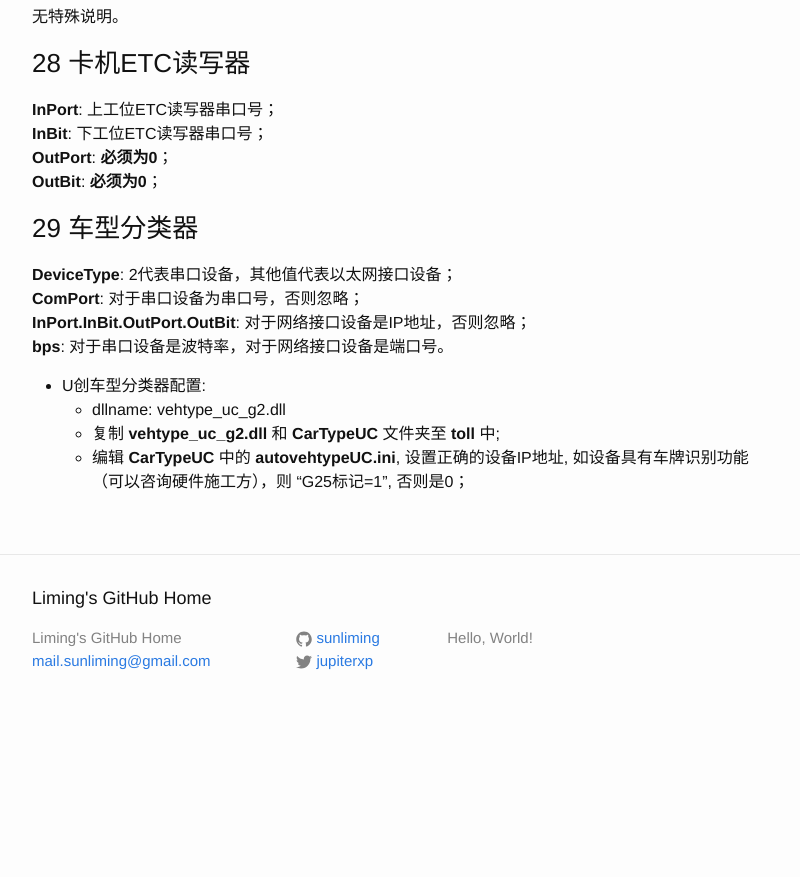
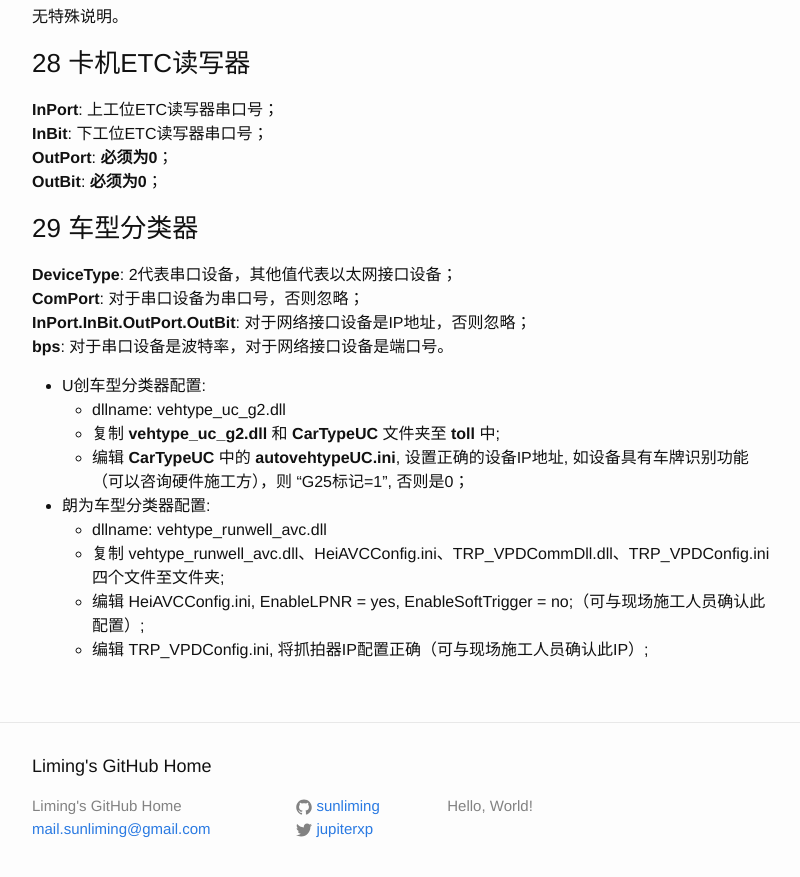
Before and after one commit to sunliming/sunliming.github.io, a Jekyll site: the page built from _posts/2016-07-27-device-list-manual.markdown, in a window 1280 px wide and 900 px high, scrolled down 3096 px. Shown: the top 877 px of the window, without its empty margins (238-1038 px from the left). Built offline with Jekyll 4.4.1, drawn with Linux system fonts in a browser that asks for light colours; before the commit the page ends 3828 px from its top, so only the background shows below that; some of the changed text lies outside the part shown.

Commit message:
增加朗为车型分类器的配置说明

```diff
--- a/_posts/2016-07-27-device-list-manual.markdown
+++ b/_posts/2016-07-27-device-list-manual.markdown
@@ -143,3 +143,8 @@ categories: git
   * dllname: vehtype_uc_g2.dll
   * 复制 **vehtype_uc_g2.dll** 和 **CarTypeUC** 文件夹至 **toll** 中;
   * 编辑 **CarTypeUC** 中的 **autovehtypeUC.ini**, 设置正确的设备IP地址, 如设备具有车牌识别功能（可以咨询硬件施工方），则 "G25标记=1", 否则是0；
+* 朗为车型分类器配置:
+  * dllname: vehtype_runwell_avc.dll
+  * 复制 vehtype_runwell_avc.dll、HeiAVCConfig.ini、TRP_VPDCommDll.dll、TRP_VPDConfig.ini 四个文件至文件夹;
+  * 编辑 HeiAVCConfig.ini, EnableLPNR = yes, EnableSoftTrigger = no;（可与现场施工人员确认此配置）;
+  * 编辑 TRP_VPDConfig.ini, 将抓拍器IP配置正确（可与现场施工人员确认此IP）;
```
Also changed, not shown: other parts of _posts/2016-07-27-device-list-manual.markdown (+2 -2 lines).
